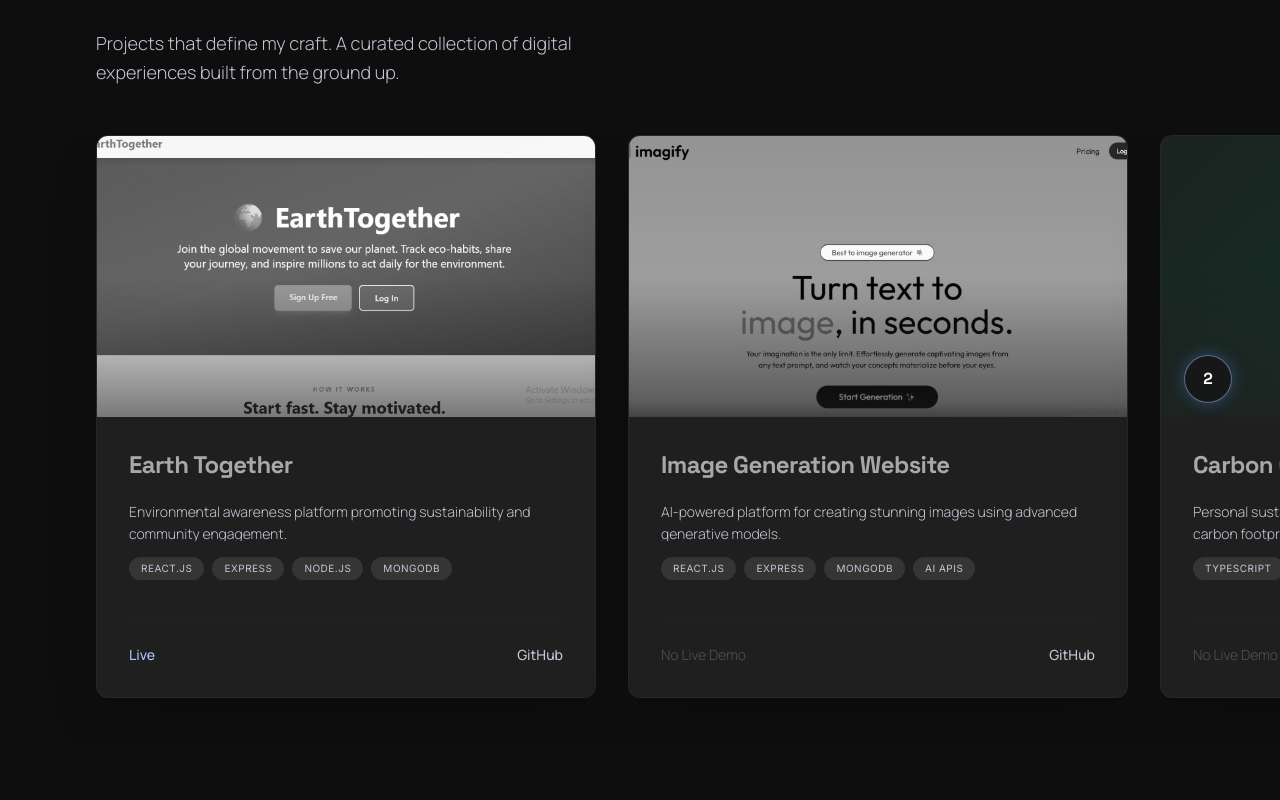
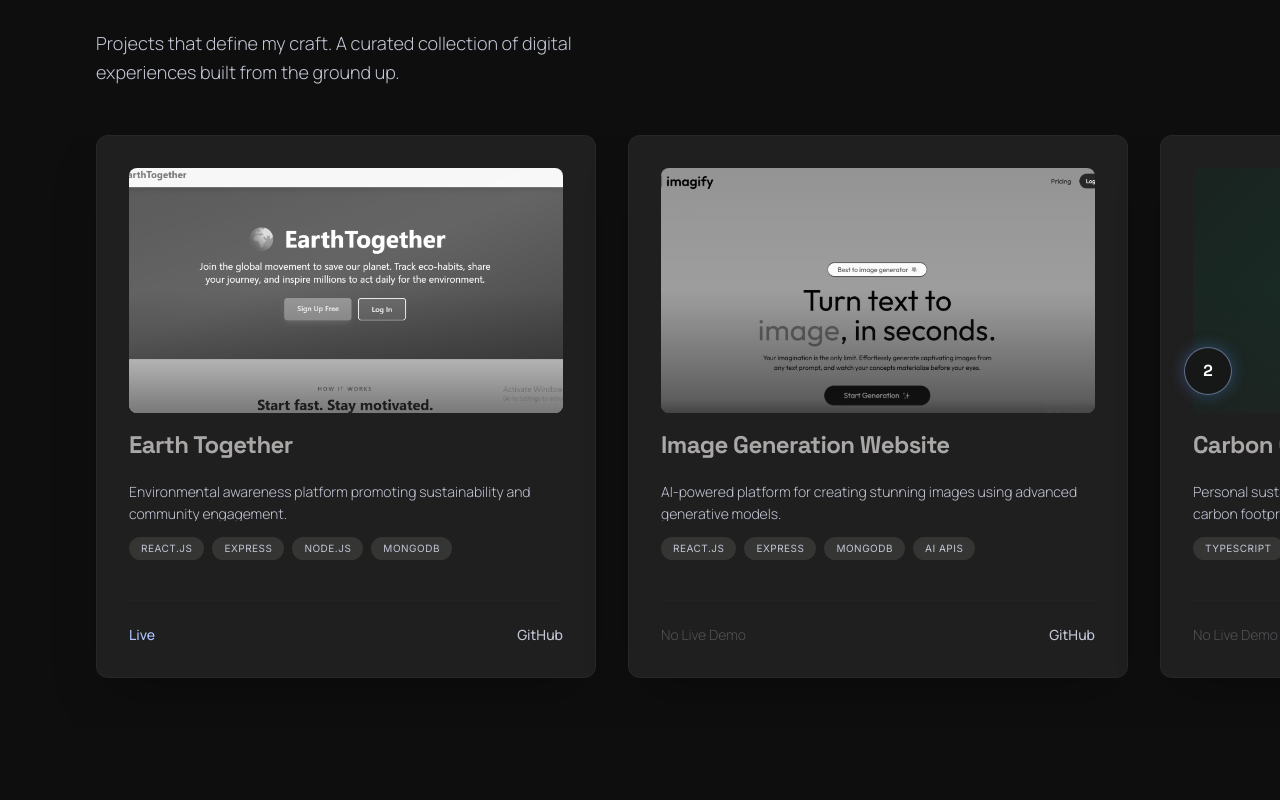
Before and after one commit to GaneshKulakarni/Portfolio_main, a Next.js app: page / in a window 1280 px wide. Shown: the part 7280-8080 px from the top of the page. Built offline with nearby package versions, Linux system fonts and the light colour scheme.

Commit message:
design: add padding wrapper and rounded corners to project card preview images

```diff
--- a/app/components/ProjectsSection.js
+++ b/app/components/ProjectsSection.js
@@ -228,7 +228,9 @@ function ProjectCard({ project }) {
       onMouseEnter={handleMouseEnter}
       onMouseLeave={handleMouseLeave}
     >
-      <div className="aspect-video w-full overflow-hidden relative flex items-center justify-center bg-black/20">
+      {/* Padded Content Wrapper for the Preview Image */}
+      <div className="pt-8 px-8 w-full">
+        <div className="aspect-video w-full overflow-hidden relative flex items-center justify-center bg-black/20 rounded-lg">
           {project.image ? (
             <img ref={imgRef} className="w-full h-full object-cover grayscale group-hover:grayscale-0 transition-[filter] duration-700" src={project.image} alt={project.title} loading="eager" />
           ) : (
@@ -249,8 +251,9 @@ function ProjectCard({ project }) {
           <div className="absolute inset-0 bg-gradient-to-t from-surface-container via-transparent opacity-60" />
           <div ref={overlayRef} className="absolute inset-0" style={{ background: `linear-gradient(135deg, ${project.color}30, ${project.color}10)`, clipPath: "inset(0 100% 0 0)" }} />
         </div>
+      </div>
 
-      <div className="p-8 flex-grow flex flex-col gap-4">
+      <div className="px-8 pb-8 pt-4 flex-grow flex flex-col gap-4">
         <div className="pb-1">
           <h3 ref={titleRef} className="font-[family-name:var(--font-headline)] text-2xl font-bold text-on-surface tracking-tight" style={{ opacity: 0.7 }}>
             {project.title}
```
Lines whose indentation alone changed are shown as unchanged.
